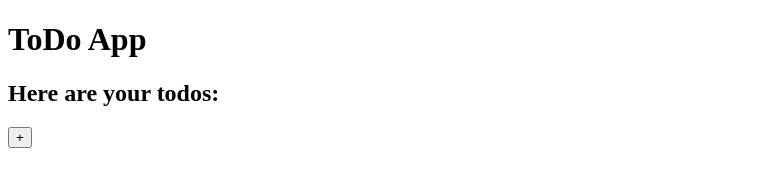
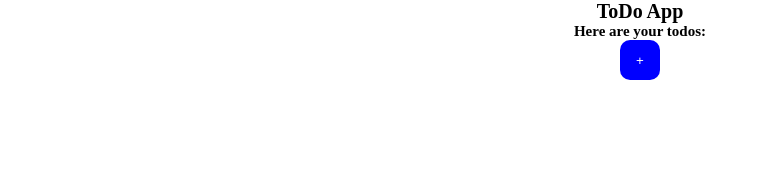
Before and after one commit to iMadfxq/todo-app, a plain HTML site: page index.html in a window 1280 px wide. Shown: the whole page, without its empty margins (0-760 px from the left). Drawn offline with Linux system fonts and the light colour scheme.

Commit message:
Started adding some styles

```diff
--- a/index.css
+++ b/index.css
@@ -1,3 +1,35 @@
+* {
+    padding: 0;
+    margin: 0;
+    box-sizing: border-box;
+}
+html {
+    font-size: 62.5%;
+}
+body {
+    display: flex;
+    flex-direction: column;
+    align-items: center;
+}
+li {
+    height: 50px;
+    width: 260px;
+    list-style: none;
+    font-size: 1.8rem;
+    margin: 10px;
+    padding: 10px;
+    background-color: gray;
+    border-radius: 10px;
+}
+.openPopUp {
+    width: 40px;
+    height: 40px;
+    border: none;
+    border-radius: 10px;
+    background-color: blue;
+    color: white;
+}
+
 .wrapper {
     transition: opacity 500ms;
 }
```
